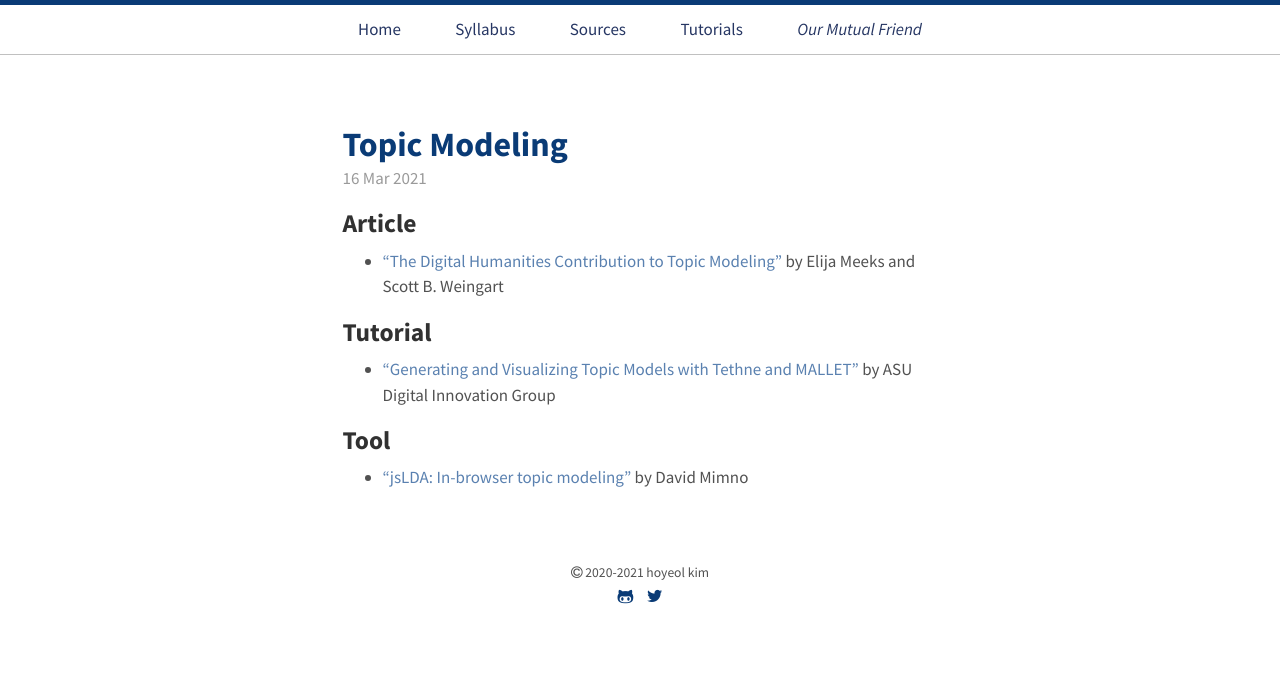
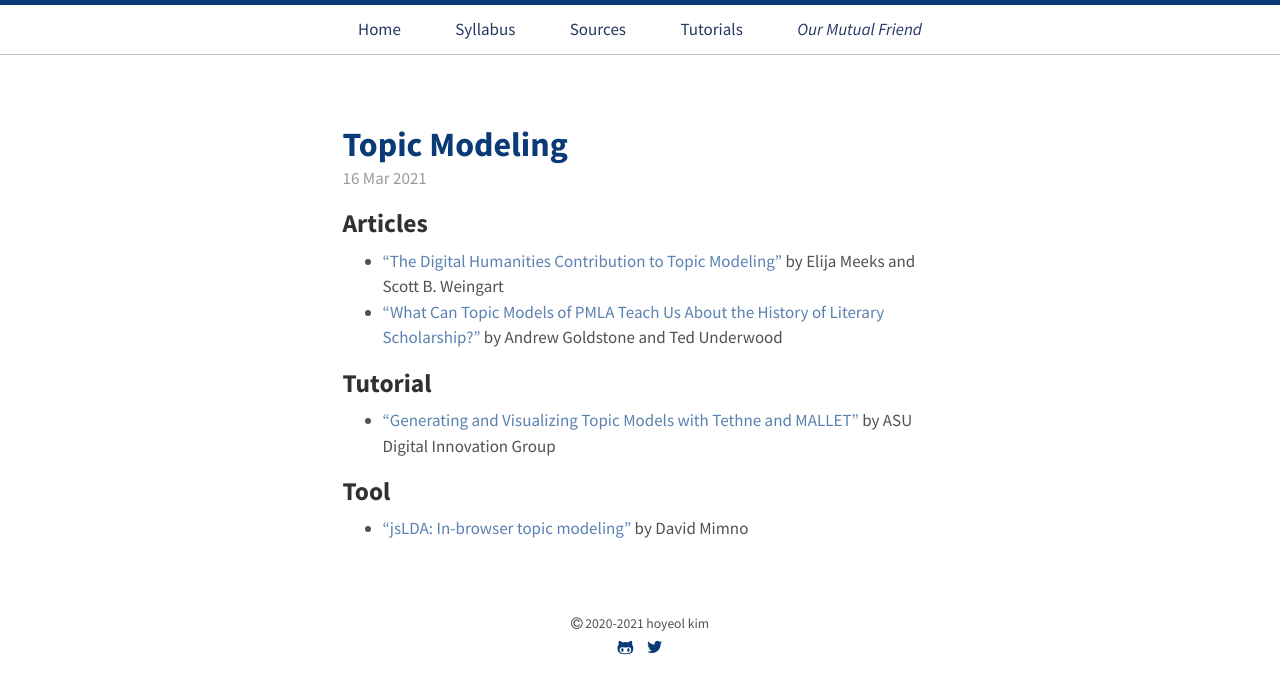
Before and after one commit to elibooklover/ENGL304-Spring2021, a Jekyll site: the page built from sources/_posts/2021-03-16-TopicModeling.md, in a window 1280 px wide. Shown: the top 694 px of the page. Built offline with Jekyll 4.4.1, drawn with Linux system fonts in a browser that asks for light colours.

Commit message:
Topic Modeling

```diff
--- a/sources/_posts/2021-03-16-TopicModeling.md
+++ b/sources/_posts/2021-03-16-TopicModeling.md
@@ -5,9 +5,10 @@ truncated_preview: false
 excerpt_separator: <!--more-->
 ---
 
-## Article
+## Articles
 
 * ["The Digital Humanities Contribution to Topic Modeling"](http://journalofdigitalhumanities.org/2-1/dh-contribution-to-topic-modeling/) by Elija Meeks and Scott B. Weingart
+* ["What Can Topic Models of PMLA Teach Us About the History of Literary Scholarship?"](http://journalofdigitalhumanities.org/2-1/what-can-topic-models-of-pmla-teach-us-by-ted-underwood-and-andrew-goldstone/) by Andrew Goldstone and Ted Underwood
 
 ## Tutorial
 * ["Generating and Visualizing Topic Models with Tethne and MALLET"](https://diging.github.io/tethne/api/tutorial.mallet.html) by ASU Digital Innovation Group
```
Also changed, not shown: syllabus.md (+1 -1 lines).
